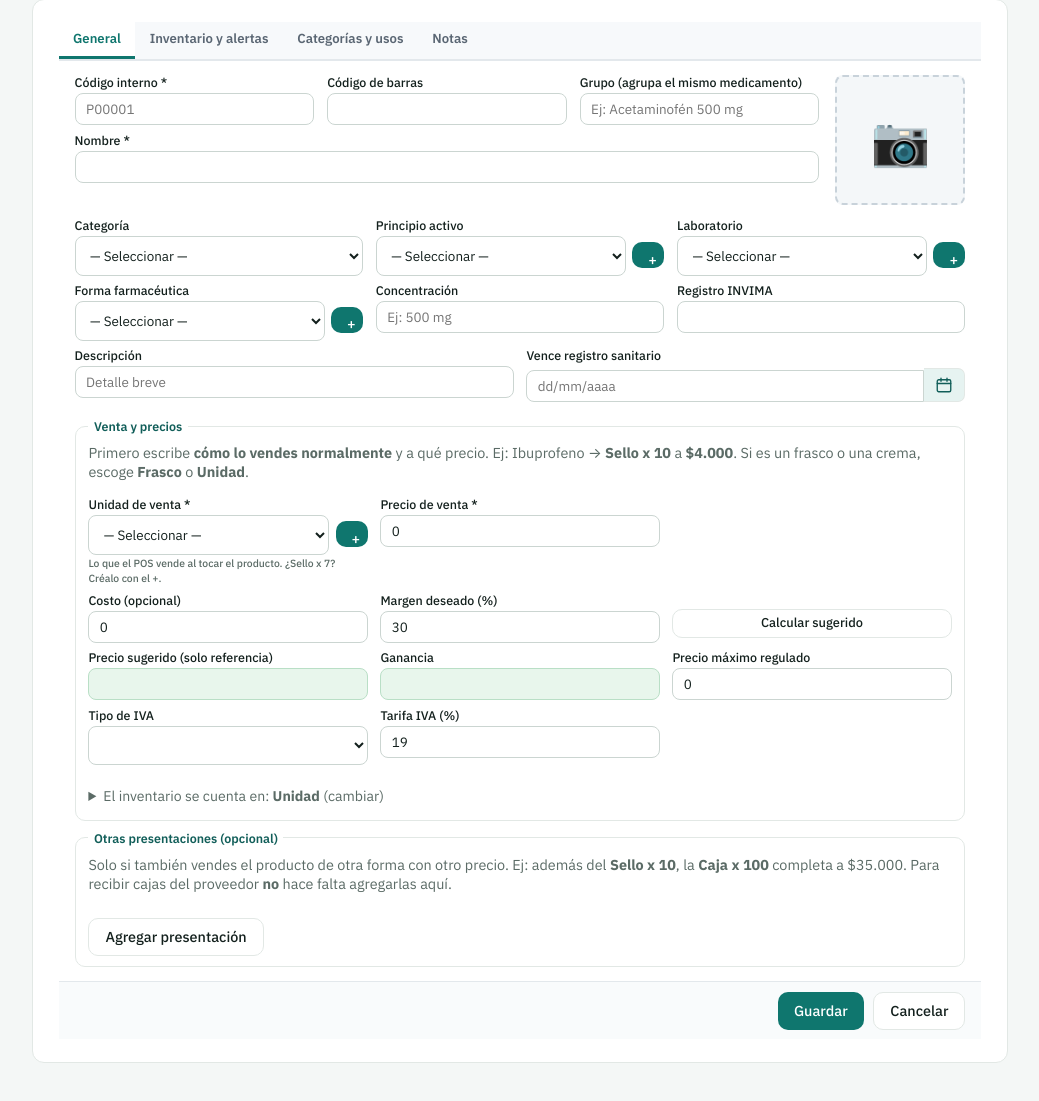
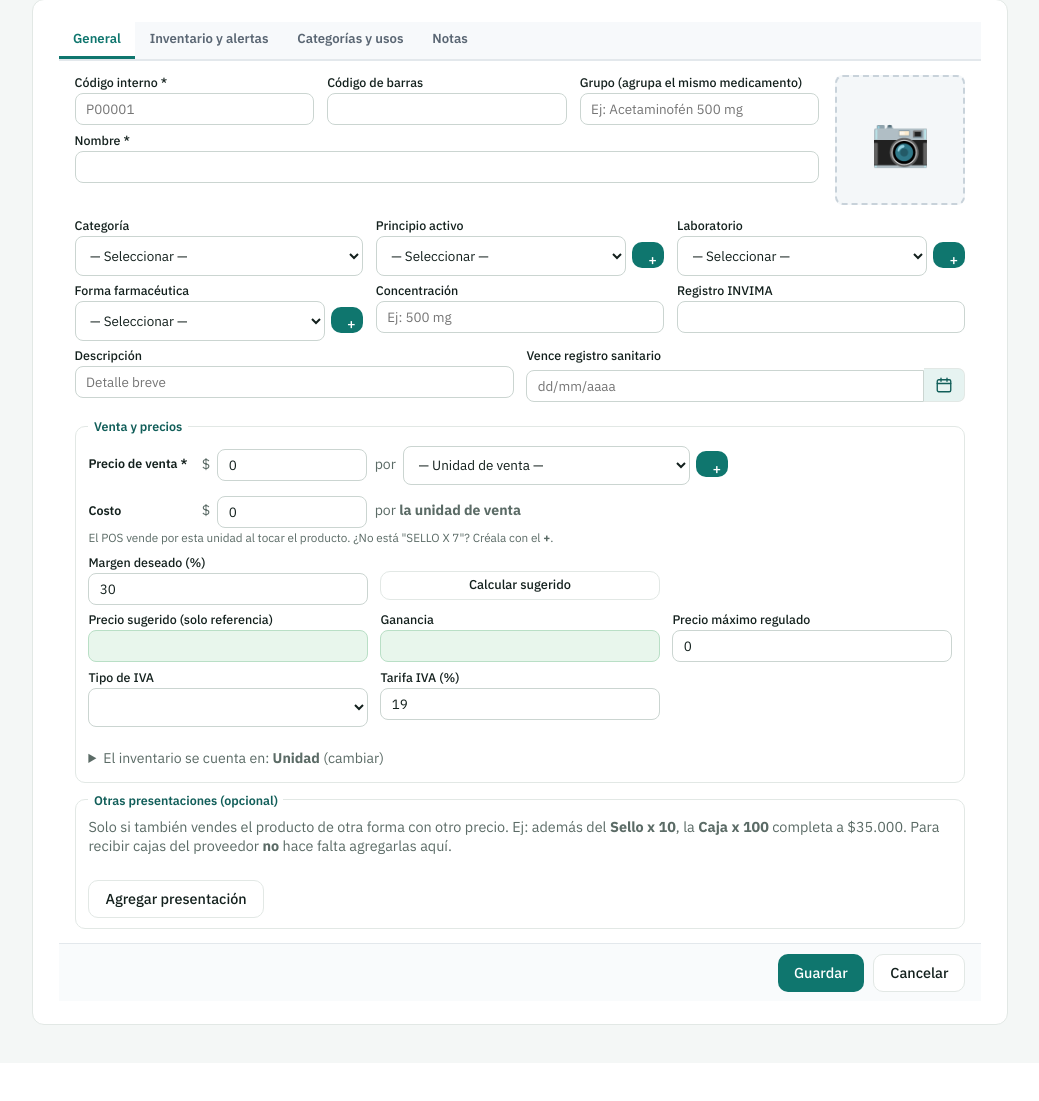
Before and after one commit to ahinar/drogueria, a Flask app: template app/templates/productos/form.html in a window 1280 px wide. Shown: the part 77-1178 px from the top of the page, without its empty margins (240-1279 px from the left). After the commit the page ends 1102 px from the top, so only its background shows below. Run offline with Flask 3, Linux system fonts and the light colour scheme; the template is opened without the code that fills it, so the values that code supplies are empty; parts of the project's set-up code (start-up, migrations or seed data) failed here and were passed over.

Commit message:
Ficha: precio y costo 'por' la unidad de venta en una linea, como Odoo
Co-Authored-By: Claude Opus 5.5 <noreply@anthropic.com>
Claude-Session: https://claude.ai/code/session_01QH2v5ZUsuWS1BxabNc9SxA

```diff
--- a/app/templates/productos/form.html
+++ b/app/templates/productos/form.html
@@ -148,14 +148,18 @@
        El servidor traduce estos campos en app/productos.py -> _traducir_venta(). #}
     <fieldset>
       <legend>Venta y precios</legend>
-      <p class="suave" style="margin-top:0">Primero escribe <strong>cómo lo vendes normalmente</strong> y a qué precio.
-        Ej: Ibuprofeno → <strong>Sello x 10</strong> a <strong>$4.000</strong>. Si es un frasco o una crema, escoge <strong>Frasco</strong> o <strong>Unidad</strong>.</p>
-
-      <div class="grid-3-compact">
-        <label>Unidad de venta *
-          <div class="campo-con-boton">
-            <select name="venta_unidad_id" id="venta_unidad" class="sel-unidad" required>
-              <option value="">— Seleccionar —</option>
+      {# Como en Odoo (captura de Fernando): "Precio de venta $4.000 por SELLO X 10".
+         El costo va por la MISMA unidad de venta (lo que cuesta el sello, no la pasta). #}
+      <div class="precio-por">
+        <label for="venta_precio"><span>Precio de venta *</span></label>
+        <div class="precio-por-fila">
+          <span class="precio-por-signo">$</span>
+          <input type="text" inputmode="decimal" name="venta_precio" id="venta_precio" required placeholder="4.000"
+            value="{{ '%g' % venta['precio'] if venta['precio'] != '' else '' }}">
+          <span class="precio-por-texto">por</span>
+          <div class="campo-con-boton precio-por-unidad">
+            <select name="venta_unidad_id" id="venta_unidad" class="sel-unidad" required aria-label="Unidad de venta">
+              <option value="">— Unidad de venta —</option>
               {% for u in unidades %}
               <option value="{{ u['id'] }}" data-cantidad="{{ u['cantidad'] }}" {% if venta['unidad_id']==u['id'] %}selected{% endif %}>
                 {{ u['nombre'] }}</option>
@@ -164,25 +168,29 @@
             <button type="button" class="btn-mas" data-tipo="unidad" data-select="venta_unidad"
               title="Crear nueva unidad de medida">+</button>
           </div>
-          <small class="suave">Lo que el POS vende al tocar el producto. ¿Sello x 7? Créalo con el +.</small>
-        </label>
-        <label><span id="etiqueta-precio">Precio de venta</span> *
-          <input type="text" inputmode="decimal" name="venta_precio" id="venta_precio" required
-            value="{{ '%g' % venta['precio'] if venta['precio'] != '' else '' }}">
-        </label>
-        {# Cuántas unidades mínimas trae la unidad de venta. Se llena solo con la
-           unidad de medida (Sello x 10 -> 10) pero se puede corregir. #}
-        <label id="campo-trae">¿Cuántas <span class="nombre-unidad-min">unidades</span> trae?
-          <input type="text" inputmode="decimal" name="venta_trae" id="venta_trae"
+        </div>
+
+        <label for="venta_costo"><span>Costo</span></label>
+        <div class="precio-por-fila">
+          <span class="precio-por-signo">$</span>
+          <input type="text" inputmode="decimal" name="venta_costo" id="venta_costo" placeholder="opcional"
+            value="{{ '%g' % venta['costo'] if venta['costo'] != '' else '' }}">
+          <span class="precio-por-texto">por <strong id="costo-por">la unidad de venta</strong></span>
+        </div>
+
+        {# Cuántas unidades mínimas trae la unidad de venta. Se llena solo con el
+           nombre de la unidad ("SELLO X 10" -> 10). Solo se muestra si el nombre
+           no lo dice (ej. "Sello" a secas), o para corregirlo. #}
+        <label for="venta_trae" id="etiqueta-trae"><span>¿Cuántas trae?</span></label>
+        <div class="precio-por-fila" id="campo-trae">
+          <input type="text" inputmode="decimal" name="venta_trae" id="venta_trae" style="max-width:110px"
             value="{{ '%g' % venta['factor'] if venta['factor'] > 1 else '' }}">
-        </label>
+          <span class="precio-por-texto"><span class="nombre-unidad-min">unidades</span></span>
+        </div>
       </div>
+      <small class="suave">El POS vende por esta unidad al tocar el producto. ¿No está "SELLO X 7"? Créala con el <strong>+</strong>.</small>
 
-      <div class="grid-3-compact">
-        <label><span id="etiqueta-costo">Costo (opcional)</span>
-          <input type="text" inputmode="decimal" name="venta_costo" id="venta_costo"
-            value="{{ '%g' % venta['costo'] if venta['costo'] != '' else '' }}">
-        </label>
+      <div class="grid-3-compact" style="margin-top:.6rem">
         <label>Margen deseado (%)
           <input type="number" step="0.1" id="margen" value="30">
         </label>
@@ -572,9 +580,13 @@
       // Nombres que aparecen en las etiquetas
       document.querySelectorAll('.nombre-unidad-min').forEach(function (s) { s.textContent = base.toLowerCase(); });
       document.getElementById('nombre-base').textContent = base;
-      document.getElementById('etiqueta-precio').textContent = venta ? 'Precio de 1 ' + venta : 'Precio de venta';
-      document.getElementById('etiqueta-costo').textContent = venta ? 'Costo de 1 ' + venta + ' (opcional)' : 'Costo (opcional)';
-      document.getElementById('campo-trae').hidden = !conPresentacion;
+      document.getElementById('costo-por').textContent = venta || 'la unidad de venta';
+      // "¿Cuántas trae?" solo se pide si el nombre de la unidad no lo dice
+      // (ej. "Sello" a secas). "SELLO X 10" ya trae 10: no hay que preguntar.
+      const baseCant = cantidadDe(unidadSel) || 1;
+      const pedirTrae = conPresentacion && (cantidadDe(selVenta) / baseCant <= 1 || numero(inpTrae.value) !== cantidadDe(selVenta) / baseCant);
+      document.getElementById('campo-trae').hidden = !pedirTrae;
+      document.getElementById('etiqueta-trae').hidden = !pedirTrae;
       inpTrae.required = conPresentacion;
 
       // ¿Se vende suelto? solo si la unidad de venta trae más de 1
--- a/static/css/app.css
+++ b/static/css/app.css
@@ -2710,3 +2710,16 @@ html body .credito-opcion:hover { border-color: var(--acento); background: var(-
 .form-tabs [hidden] { display: none !important; }
 .avanzado-unidad > summary { cursor: pointer; color: var(--texto-suave, #5b6b66); padding: .3rem 0; }
 #resumen-venta { background: var(--fondo-suave, #eef6f3); border-left: 4px solid var(--primario, #1f7a5c); padding: .5rem .8rem; }
+
+/* Ficha del producto: "Precio de venta $ [4.000] por [SELLO X 10 ▾] [+]" (como Odoo) */
+.precio-por { display: grid; grid-template-columns: max-content 1fr; gap: .5rem .9rem; align-items: center; max-width: 640px; }
+.precio-por > label { margin: 0; font-weight: 600; }
+.precio-por-fila { display: flex; align-items: center; gap: .45rem; flex-wrap: wrap; }
+.precio-por-fila input[type=text] { max-width: 150px; }
+.precio-por-signo { color: var(--texto-suave, #5b6b66); }
+.precio-por-texto { color: var(--texto-suave, #5b6b66); }
+.precio-por-unidad { flex: 1; min-width: 180px; }
+@media (max-width: 560px) {
+  .precio-por { grid-template-columns: 1fr; gap: .2rem; }
+  .precio-por-fila input[type=text] { max-width: 120px; }
+}
```
Also changed, not shown: tests/test_unidades.py (+2 -1 lines).
